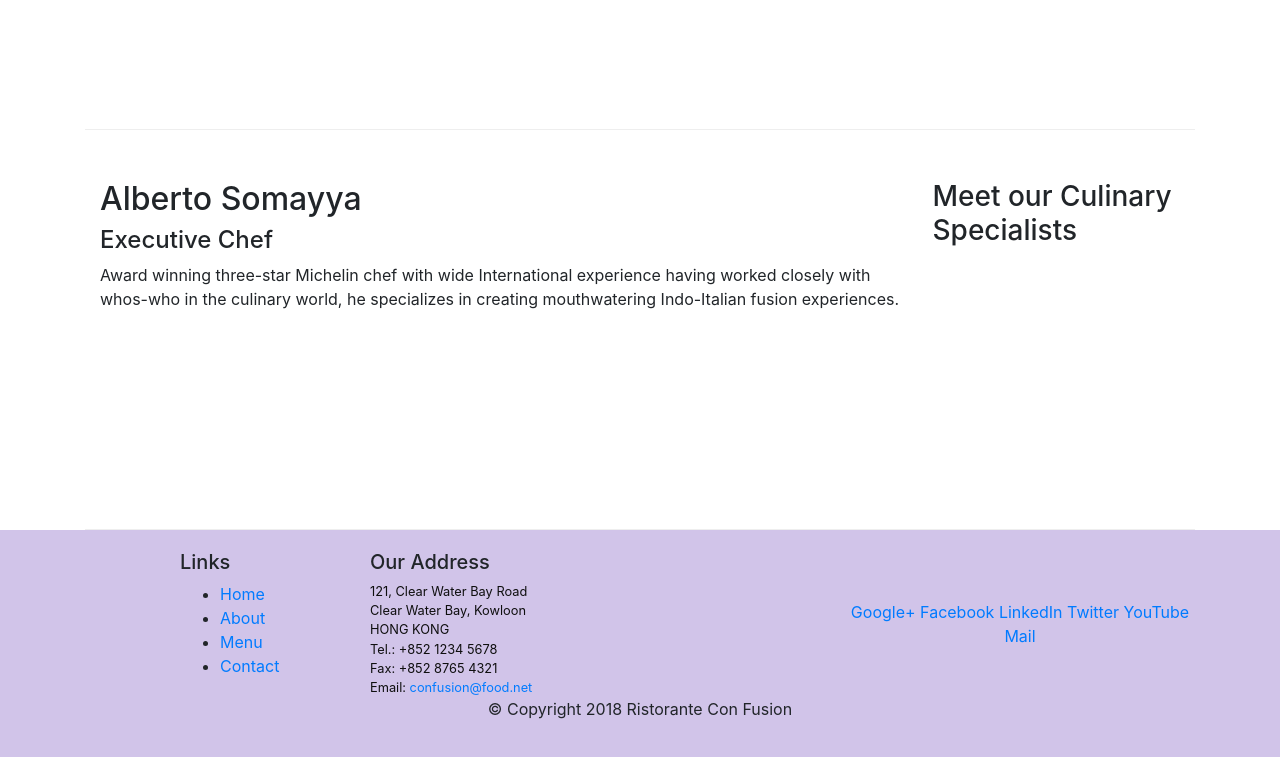
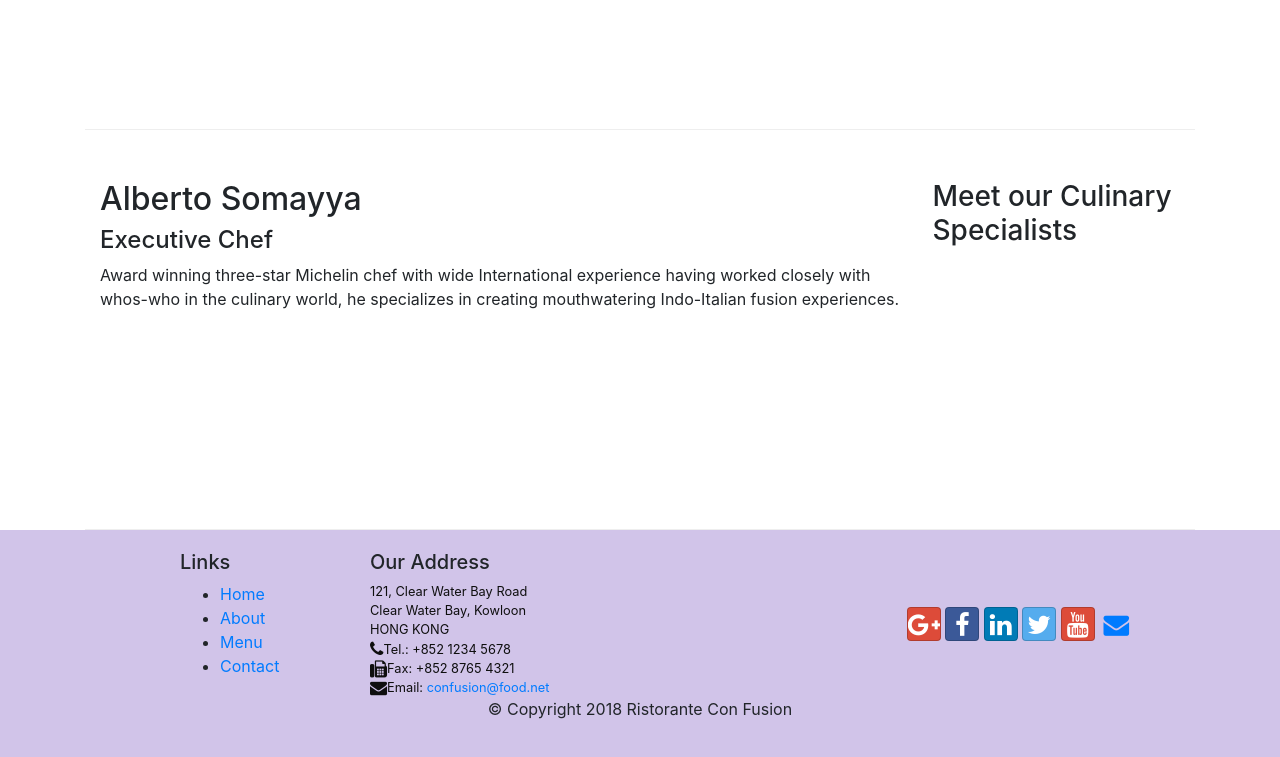
Before and after one commit to yoyogi009/Bootstrap4, a website: page index.html in a window 1280 px wide. Shown: the part 1004-1761 px from the top of the page. Drawn offline with nearby package versions, Linux system fonts and the light colour scheme.

Commit message:
icon fonts

```diff
--- a/index.html
+++ b/index.html
@@ -10,6 +10,8 @@
 
     <!-- Bootstrap CSS -->
     <link rel="stylesheet" href="node_modules/bootstrap/dist/css/bootstrap.min.css">
+    <link rel="stylesheet" href="node_modules/font-awesome/css/font-awesome.min.css">
+    <link rel="stylesheet" href="node_modules/bootstrap-social/bootstrap-social.css">
     <link rel="stylesheet" href="css/styles.css">
 </head>
 
@@ -22,10 +24,10 @@
            <a class="navbar-brand mr-auto" href="#">Ristorante Con Fusion</a>
            <div class="collapse navbar-collapse" id="Navbar">
               <ul class="navbar-nav mr-auto">
-                  <li class="nav-item active"><a class="nav-link" href="#">Home</a></li>
-                  <li class="nav-item"><a class="nav-link" href="aboutus.html">About</a></li>
-                  <li class="nav-item"><a class="nav-link" href="#">Menu</a></li>
-                  <li class="nav-item"><a class="nav-link" href="#">Contact</a></li>
+                  <li class="nav-item active"><a class="nav-link" href="#"><span class="fa fa-home fa-lg"></span>Home</a></li>
+                  <li class="nav-item"><a class="nav-link" href="aboutus.html"><span class="fa fa-info fa-lg"></span>About</a></li>
+                  <li class="nav-item"><a class="nav-link" href="#"><span class="fa fa-list fa-lg"></span>Menu</a></li>
+                  <li class="nav-item"><a class="nav-link" href="#"><span class="fa fa-address fa-lg"></span>Contact</a></li>
               </ul>
             </div>
        </div>
@@ -96,19 +98,19 @@
 		              121, Clear Water Bay Road<br>
 		              Clear Water Bay, Kowloon<br>
 		              HONG KONG<br>
-		              Tel.: +852 1234 5678<br>
-		              Fax: +852 8765 4321<br>
-		              Email: <a href="mailto:confusion@food.net">confusion@food.net</a>
+		              <i class="fa fa-phone fa-lg"></i>Tel.: +852 1234 5678<br>
+		              <i class="fa fa-fax fa-lg"></i>Fax: +852 8765 4321<br>
+		              <i class="fa fa-envelope fa-lg"></i>Email: <a href="mailto:confusion@food.net">confusion@food.net</a>
 		           </address>
                 </div>
                 <div class="col-12 col-sm-4 align-self-center">
                     <div class="text-center">
-                        <a href="http://google.com/+">Google+</a>
-                        <a href="http://www.facebook.com/profile.php?id=">Facebook</a>
-                        <a href="http://www.linkedin.com/in/">LinkedIn</a>
-                        <a href="http://twitter.com/">Twitter</a>
-                        <a href="http://youtube.com/">YouTube</a>
-                        <a href="mailto:">Mail</a>
+                        <a class="btn btn-social-icon btn-google" href="http://google.com/+"><i class="fa fa-google-plus fa-lg"></i></a>
+                        <a class="btn btn-social-icon btn-facebook"href="http://www.facebook.com/profile.php?id="><i class="fa fa-facebook fa-lg"></i></a>
+                        <a class="btn btn-social-icon btn-linkedin"href="http://www.linkedin.com/in/"><i class="fa fa-linkedin fa-lg"></i></a>
+                        <a class="btn btn-social-icon btn-twitter"href="http://twitter.com/"><i class="fa fa-twitter fa-lg"></i></a>
+                        <a class="btn btn-social-icon btn-google"href="http://youtube.com/"><i class="fa fa-youtube fa-lg"></i></a>
+                        <a class="btn btn-social-icon "href="mailto:"><i class="fa fa-envelope fa-lg"></i></a>
                     </div>
                 </div>
            </div>
--- a/package.json
+++ b/package.json
@@ -15,6 +15,8 @@
   },
   "dependencies": {
     "bootstrap": "^4.0.0",
+    "bootstrap-social": "^5.1.1",
+    "font-awesome": "^4.7.0",
     "jquery": "^3.3.1",
     "popper.js": "^1.12.9"
   }
```
Also changed, not shown: aboutus.html (+15 -13 lines), 1 other file.
